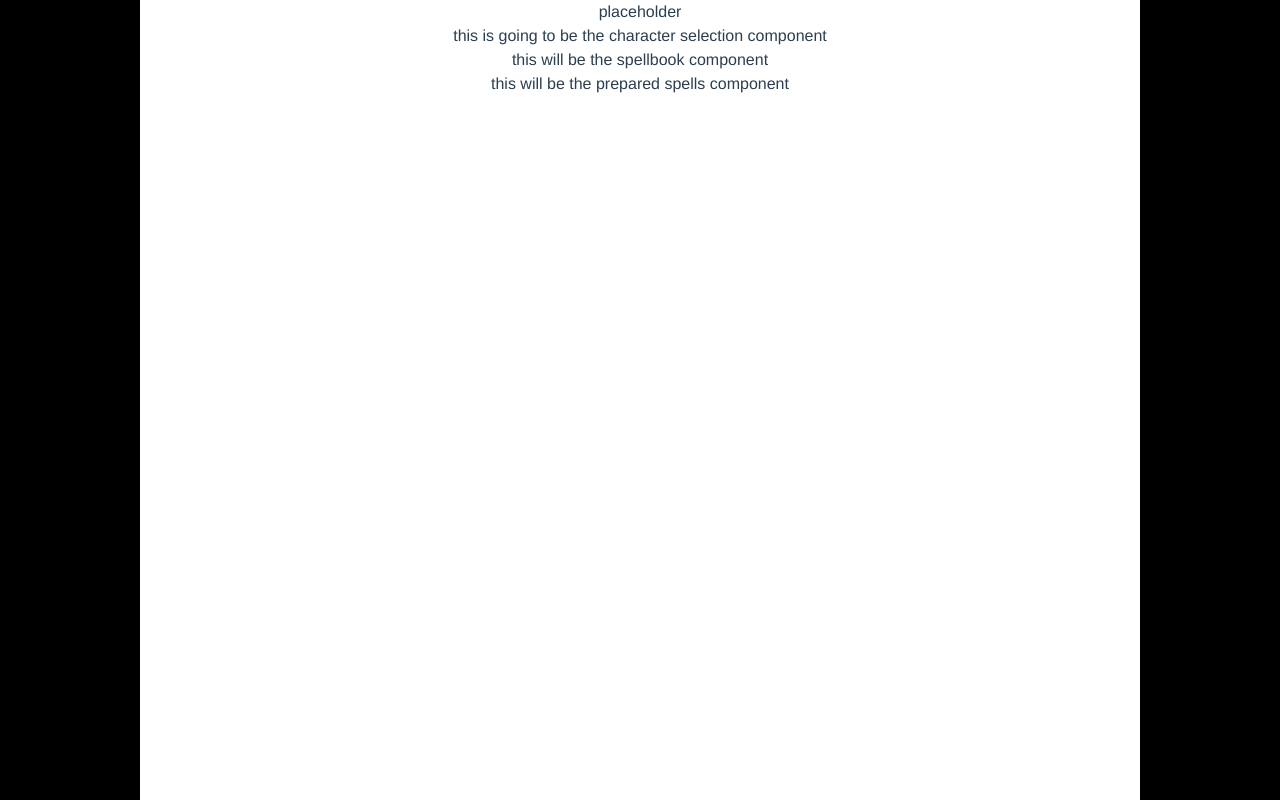
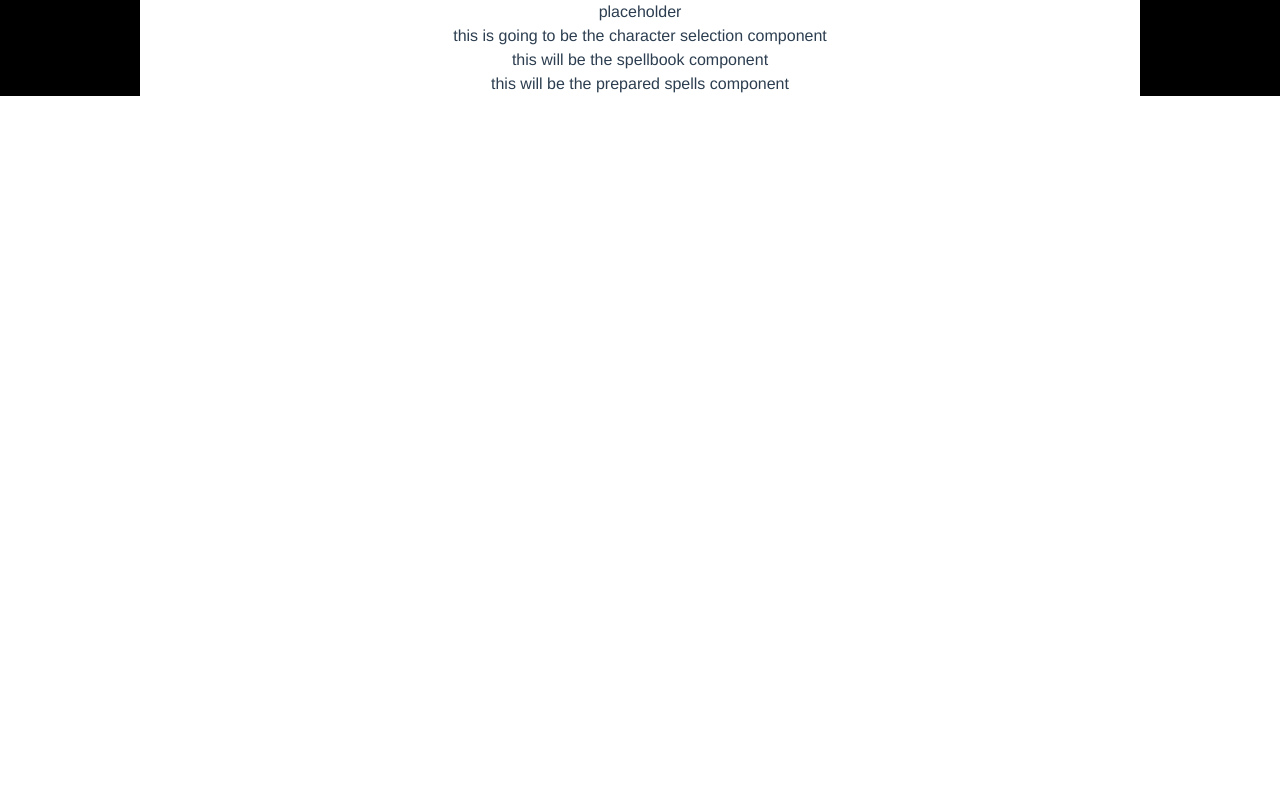
Before and after one commit to iamJakeRobbins/spellbook, a Vue app: page / in a window 1280 px wide. Built offline with nearby package versions, Linux system fonts and the light colour scheme.

Commit message:
add header

```diff
--- a/src/App.vue
+++ b/src/App.vue
@@ -1,6 +1,10 @@
 <template>
   <div id="app">
 		<div class="container-fluid appbackground">
+			<div class="header">
+			<header/>
+			</div>
+
 			<div class="container appbody">
 	    placeholder
 			<characters></characters>
@@ -16,12 +20,14 @@ import { Component, Vue } from 'vue-property-decorator';
 import Characters from './components/Characters.vue';
 import SpellBook from './components/SpellBook.vue';
 import Prepared from './components/Prepared.vue';
+import Header from './components/Header.vue';
 
 @Component({
   components: {
 		Characters,
 		SpellBook,
 		Prepared,
+		Header,
   },
 })
 export default class App extends Vue {}
@@ -36,13 +42,24 @@ export default class App extends Vue {}
   color: #2c3e50;
 }
 .appbackground {
-	height: 100vh;
+	/* height: 100vh; */
 	background-color: black;
 
 }
 .appbody {
-	height: 100vh;
+	/* height: 100vh; */
 	width: 80%;
 	background-color: white;
 }
+.header{
+	position:fixed; /* fixing the position takes it out of html flow - knows
+                   nothing about where to locate itself except by browser
+                   coordinates */
+  left:0;           /* top left corner should start at leftmost spot */
+  top:0;            /* top left corner should start at topmost spot */
+  width:100vw;      /* take up the full browser width */
+  z-index:200;  /* high z index so other content scrolls underneath */
+  height:100px;
+
+}
 </style>
```
